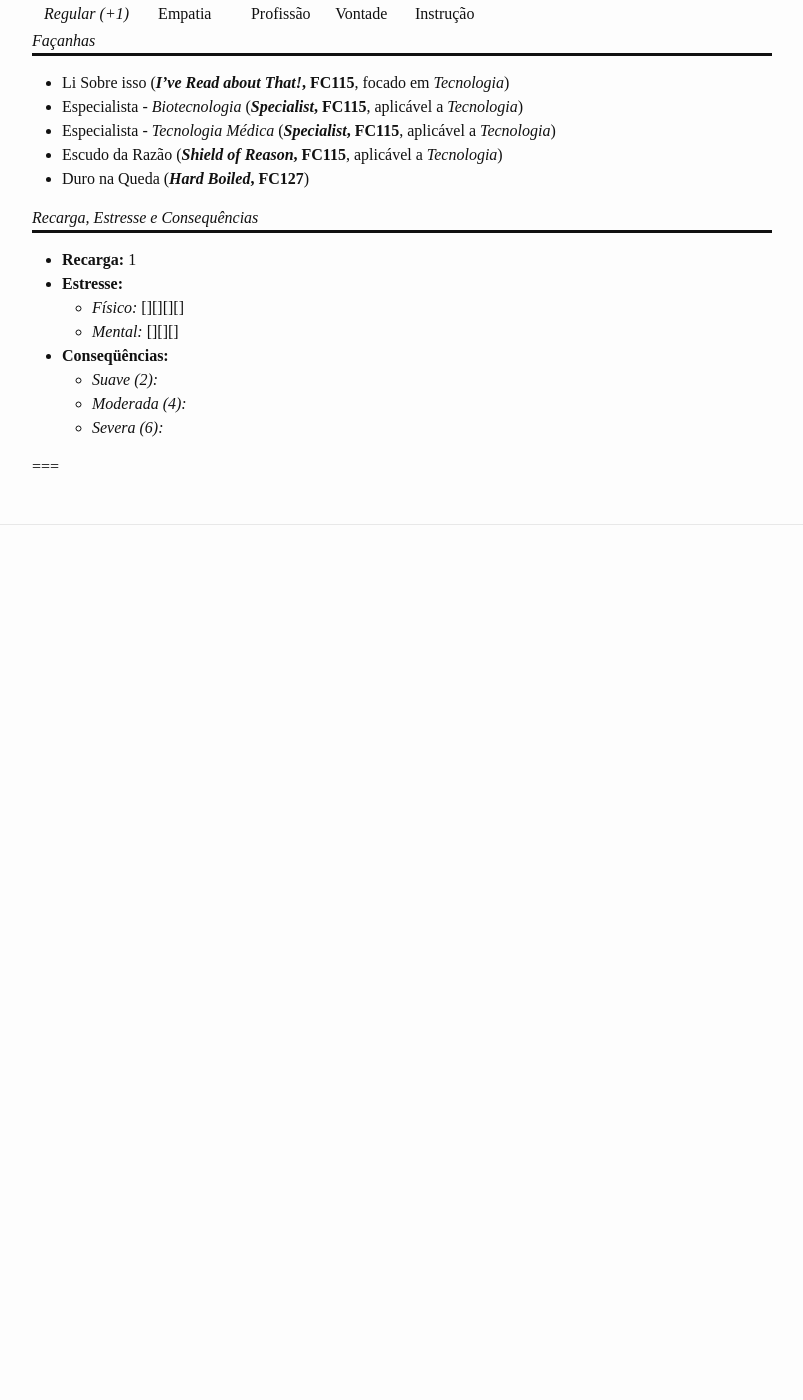
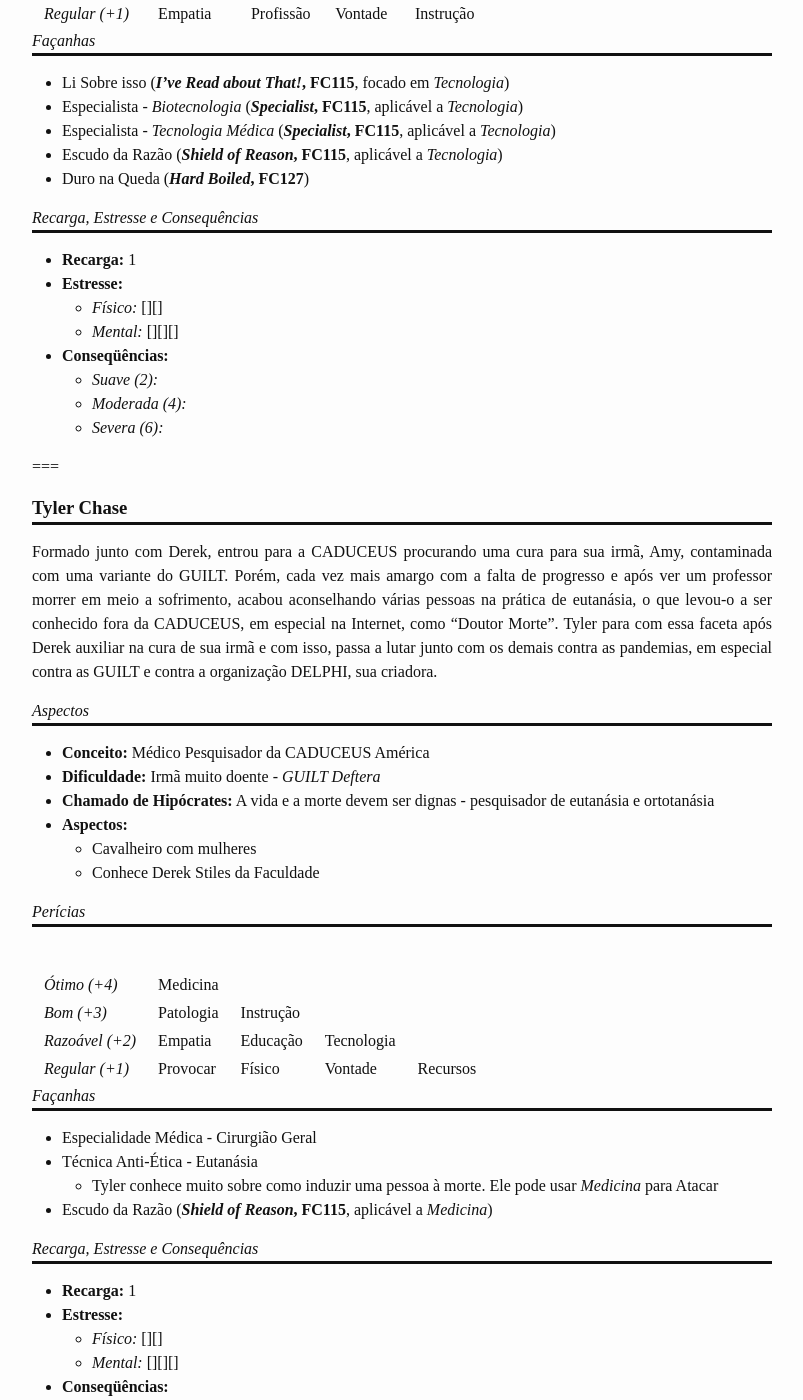
Before and after one commit to fabiocosta0305/fabiocosta0305.github.io-old, a Jekyll site: the page built from _posts/2015-05-21-DestinoDaCaduceus-personagens.md, in a window 1280 px wide and 1400 px high, scrolled down 7760 px. Shown: the whole window, without its empty margins (238-1041 px from the left). Built offline with Jekyll 4.4.1, drawn with Linux system fonts in a browser that asks for light colours; some web fonts are replaced; Markdown is read by kramdown in place of the engine named in the settings; before the commit the page ends 8390 px from its top, so only the background shows below that; some of the changed text lies outside the part shown.

Commit message:
Adicionando Adel Tulba aos Personagens ao Destino da Caduceus

```diff
--- a/_posts/2015-05-21-DestinoDaCaduceus-personagens.md
+++ b/_posts/2015-05-21-DestinoDaCaduceus-personagens.md
@@ -343,7 +343,7 @@ Narcisista, egocêntrico e convencido, é o que se pode dizer de Victor Niguel.
 
 - **Recarga:** 1
 - **Estresse:**
-  - *Físico:* [][][][]
+  - *Físico:* [][]
   - *Mental:* [][][]
 - **Conseqüências:**
   - *Suave (2):*
@@ -351,3 +351,86 @@ Narcisista, egocêntrico e convencido, é o que se pode dizer de Victor Niguel.
   - *Severa (6):*
 
 ===
+
+### Tyler Chase
+
+Formado junto com Derek, entrou para a CADUCEUS procurando uma cura para sua irmã, Amy, contaminada com uma variante do GUILT. Porém, cada vez mais amargo com a falta de progresso e após ver um professor morrer em meio a sofrimento, acabou aconselhando várias pessoas na prática de eutanásia, o que levou-o a ser conhecido fora da CADUCEUS, em especial na Internet, como “Doutor Morte”. Tyler para com essa faceta após Derek auxiliar na cura de sua irmã e com isso, passa a lutar junto com os demais contra as pandemias, em especial contra as GUILT e contra a organização DELPHI, sua criadora.
+
+#### Aspectos
+
+- **Conceito:** Médico Pesquisador da CADUCEUS América
+- **Dificuldade:** Irmã muito doente - *GUILT Deftera*
+- **Chamado de Hipócrates:** A vida e a morte devem ser dignas - pesquisador de eutanásia e ortotanásia
+- **Aspectos:**
+  - Cavalheiro com mulheres
+  - Conhece Derek Stiles da Faculdade
+
+#### Perícias
+
+|                |             |             |            |             |
+|----------------|-------------|-------------|------------|-------------|
+|*Ótimo (+4)*    | Medicina    |             |            |             |
+|*Bom (+3)*      | Patologia   | Instrução   |            |             |
+|*Razoável (+2)* | Empatia     | Educação    | Tecnologia |             |
+|*Regular (+1)*  | Provocar    | Físico      | Vontade    | Recursos    |
+
+#### Façanhas
+
+- Especialidade Médica - Cirurgião Geral
+- Técnica Anti-Ética - Eutanásia
+  - Tyler conhece muito sobre como induzir uma pessoa à morte. Ele pode usar *Medicina* para Atacar
+- Escudo da Razão (__*Shield of Reason*, FC115__, aplicável a *Medicina*)
+
+#### Recarga, Estresse e Consequências
+
+- **Recarga:** 1
+- **Estresse:**
+  - *Físico:* [][]
+  - *Mental:* [][][]
+- **Conseqüências:**
+  - *Suave (2):*
+  - *Moderada (4):*
+  - *Severa (6):*
+
+===
+
+### Adel Tulba
+
+Um novato indicado pela OMS à CADUCEUS durante suas atividades em Costigar, ele é tão inseguro quanto Derek no início de sua carreira. Porém, é ainda mais duro para ele, por ter vindo de um país pobre e em guerra civil, e ele pode não medir esforços (ou ter escrúpulos) para melhorar suas habilidades médicas. A perda do irmão, em especial, sempre o choca
+
+#### Aspectos
+
+- **Conceito:** Médico de Campo da CADUCEUS
+- **Dificuldade:** Sempre pensa no melhor para seu povo
+- **Chamado de Hipócrates:** Só quem passa pelo que passei e perdeu o que perdi sabe o quanto é duro
+- **Aspectos:**
+  - Novato Inseguro
+  - Tutor Exigente: Tyler Chase
+
+#### Perícias
+
+|                |             |             |            |             |
+|----------------|-------------|-------------|------------|-------------|
+|*Ótimo (+4)*    | Medicina    |             |            |             |
+|*Bom (+3)*      | Empatia     | Instrução   |            |             |
+|*Razoável (+2)* | Patologia   | Educação    | Tecnologia |             |
+|*Regular (+1)*  | Empatia     | Físico      | Vontade    | Provocar    |
+
+#### Façanhas
+
+- Especialidade Médica - Cirurgião Geral
+- Médico de Campo
+- Escudo da Razão (__*Shield of Reason*, FC115__, aplicável a *Medicina*)
+
+#### Recarga, Estresse e Consequências
+
+- **Recarga:** 1
+- **Estresse:**
+  - *Físico:* [][][]
+  - *Mental:* [][][]
+- **Conseqüências:**
+  - *Suave (2):*
+  - *Moderada (4):*
+  - *Severa (6):*
+
+*Obs:* Quando ele está infectado pelo **Neo-GUILT** *Sige*, o Aspecto *Novato Inseguro* troca para *Toque de Cura*. Ele recebe a *Façanha* *Toque de Cura - Velocidade Ampliada*, mas ao mesmo tempo cada uso vai piorando nele uma *Conseqüência __Mente Instável__*
```
